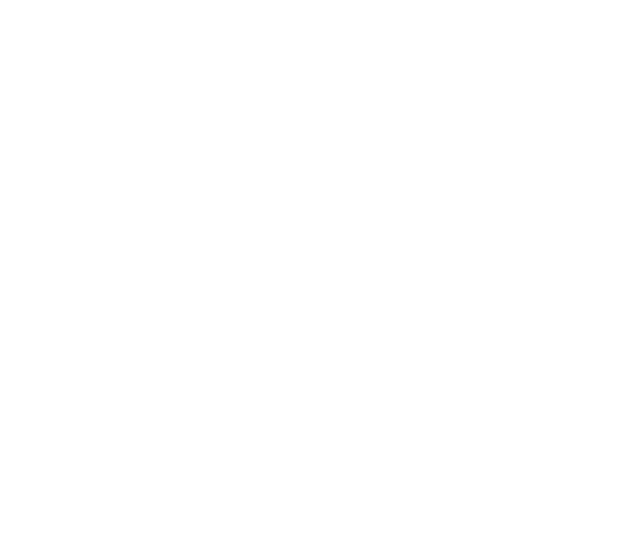
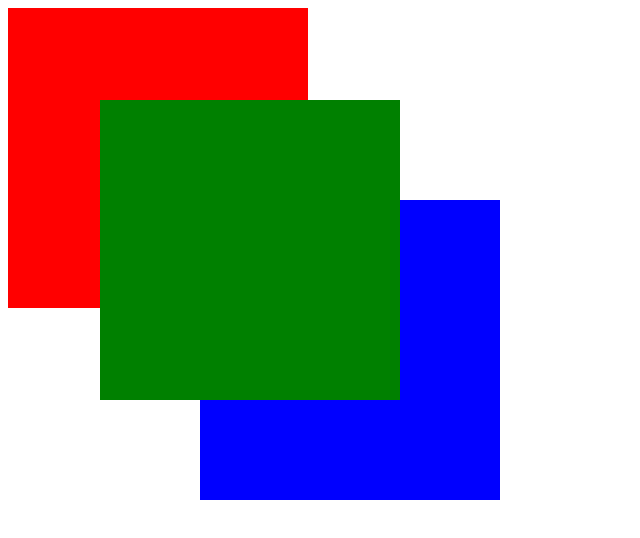
Before and after one commit to TanyaGladchenko/HomeWorkWebCourse, a plain HTML site: page HW_2/task_2/task_2.html in a window 1280 px wide. Shown: the whole page, without its empty margins (0-640 px from the left). Drawn offline with Linux system fonts and the light colour scheme.

Commit message:
task_2_v2

```diff
--- a/HW_2/task_2/task_2.css
+++ b/HW_2/task_2/task_2.css
@@ -0,0 +1,21 @@
+.squere{
+    height: 300px;
+    width: 300px;
+}
+#red{
+    background-color: red;
+    position: static;
+}
+#green{
+    background-color: green;
+    position: absolute;
+    left: 100px;
+    top: 100px;
+    z-index: 10;
+}
+#blue{
+    background-color: blue;
+    position: absolute;
+    left: 200px;
+    top: 200px;
+}
--- a/HW_2/task_2/task_2.html
+++ b/HW_2/task_2/task_2.html
@@ -8,6 +8,8 @@
     <link rel="stylesheet" type="text/css" media="screen" href="task_2.css">
 </head>
 <body>
-
+    <div class="squere" id="red"></div>
+    <div class="squere" id="green"></div>
+    <div class="squere" id="blue"></div>
 </body>
 </html>
```
